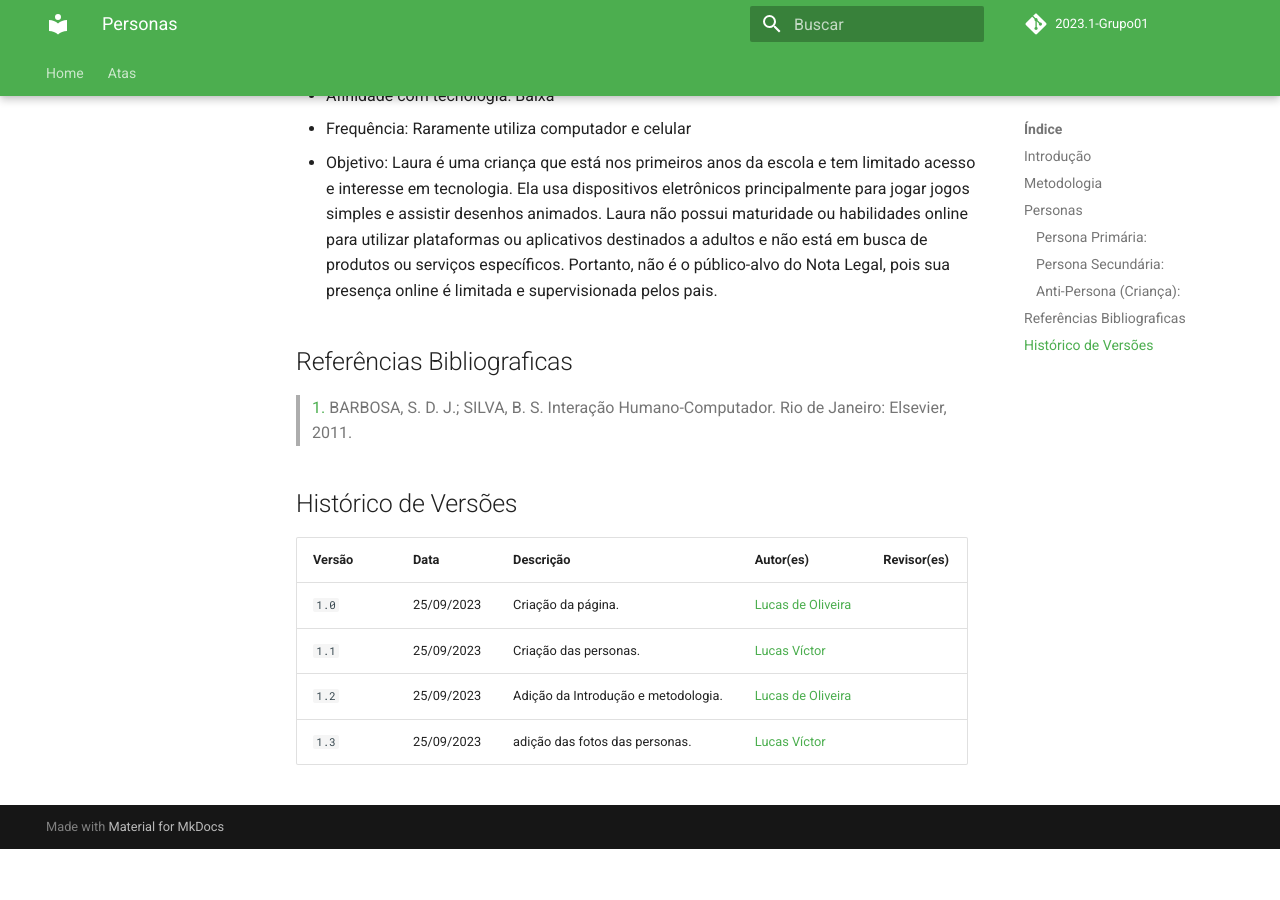
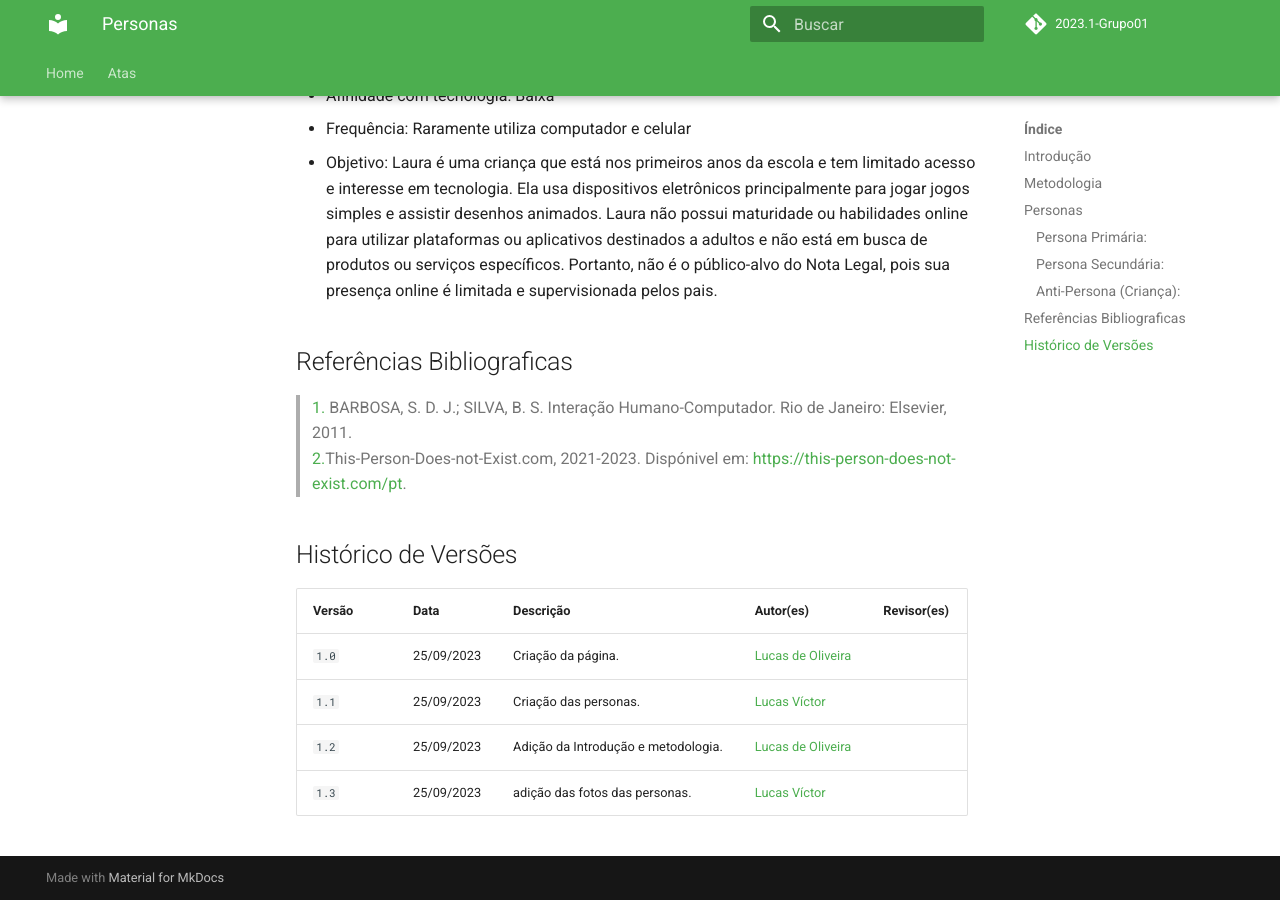
Before and after one commit to Interacao-Humano-Computador/2023.2-NotaLegal, an MkDocs documentation site: the page built from docs/analise de requisitos/personas.md, in a window 1280 px wide and 900 px high, scrolled down 4232 px. Built offline with MkDocs 1.6.1 and Material for MkDocs 9.7.7, drawn with Linux system fonts in a browser that asks for light colours; comment, search, counter and statistics services are not loaded; before the commit the page ends 5081 px from its top, so only the background shows below that.

Commit message:
referência

```diff
--- a/docs/analise de requisitos/personas.md
+++ b/docs/analise de requisitos/personas.md
@@ -109,6 +109,8 @@ A criação de personas é um processo que envolve pesquisa, análise de dados e
 
 ## Referências Bibliograficas
 > <a id="QT1" href="#anchor_1">1.</a> BARBOSA, S. D. J.; SILVA, B. S. Interação Humano-Computador. Rio de Janeiro: Elsevier, 2011.
+> <br/>
+> <a id="QT2" href="#anchor_1">2.</a>This-Person-Does-not-Exist.com, 2021-2023. Dispónivel em: <https://this-person-does-not-exist.com/pt>.
 
 
 ## Histórico de Versões
```
